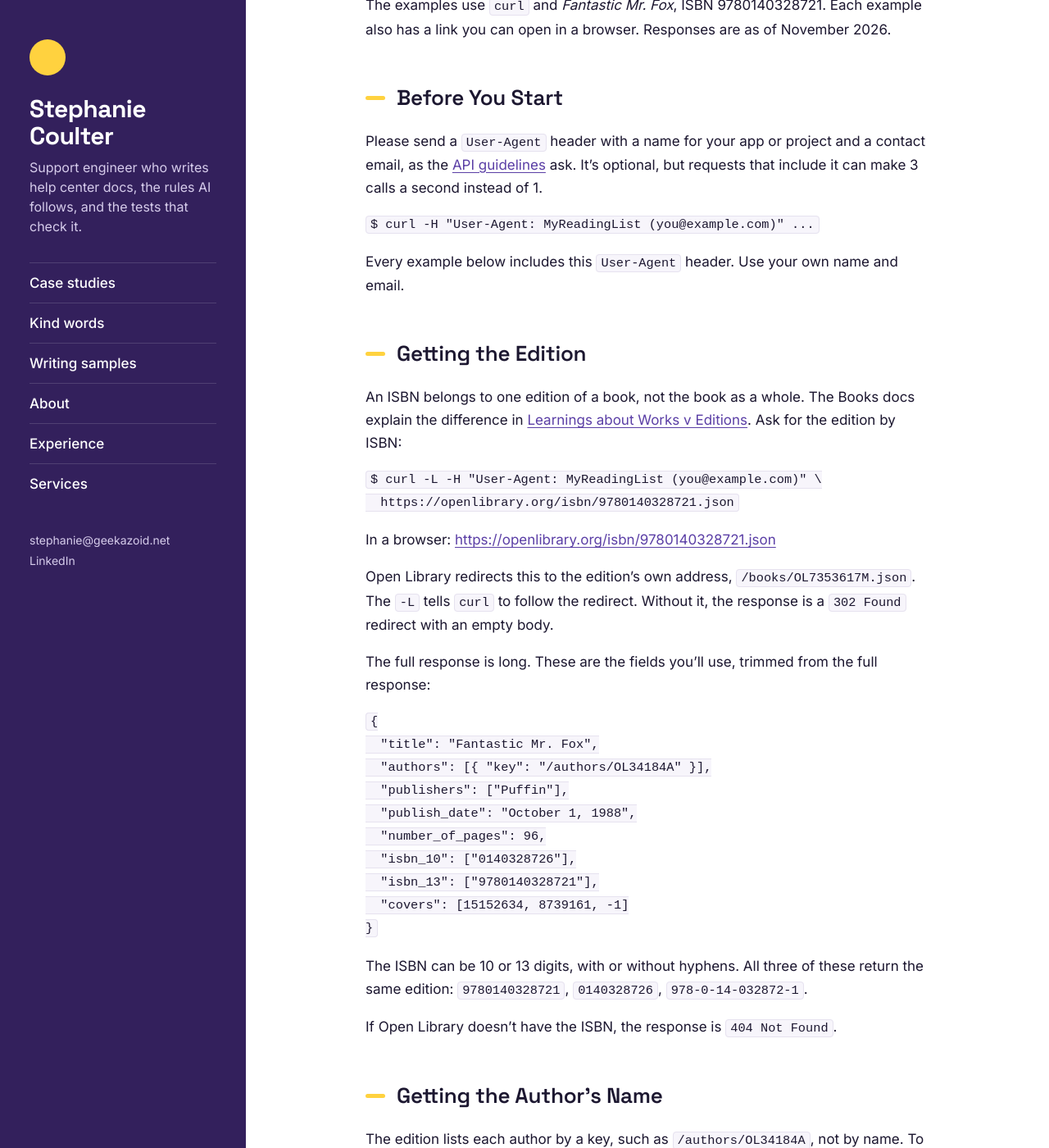
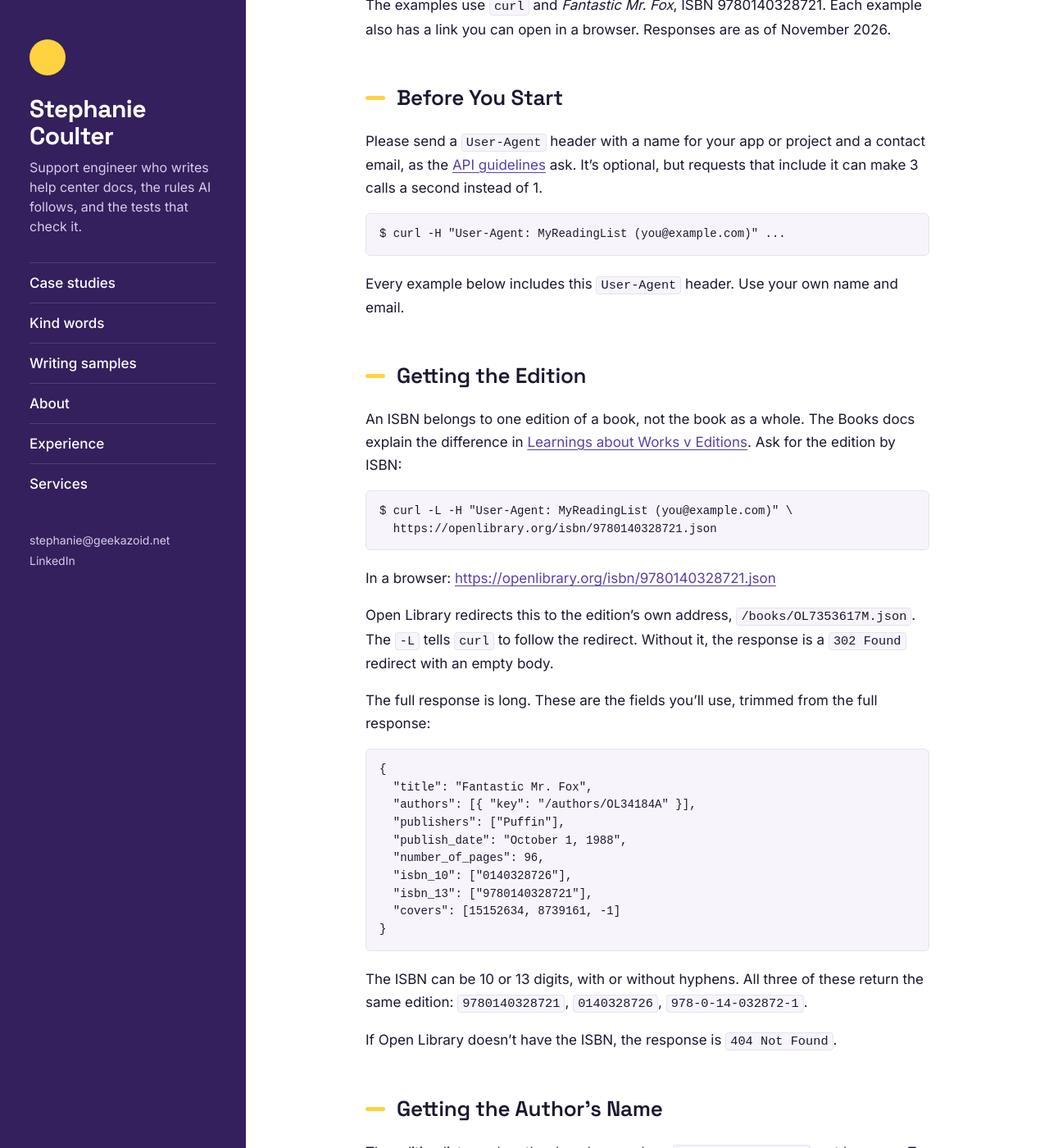
Before and after one commit to stephanoodle/portfolio, a Jekyll site: the page built from guides/open-library-isbn-lookup.md, in a window 1280 px wide and 1400 px high, scrolled down 409 px. Shown: the whole window at 82% size. Built offline with Jekyll 4.4.1, drawn with Linux system fonts in a browser that asks for light colours.

Commit message:
Code blocks: one box that scrolls sideways on a phone, instead of running off the screen

```diff
--- a/assets/style.css
+++ b/assets/style.css
@@ -164,6 +164,10 @@ section.block { padding-block: 72px 8px; }
 .prose h2::before { content: ""; flex: none; width: 24px; height: 5px; border-radius: 3px; background: var(--yellow); }
 .prose li { margin-bottom: 8px; }
 .prose code { font-size: 0.9em; background: var(--tint); border: 1px solid var(--line); padding: 1px 5px; border-radius: 4px; }
+/* Code blocks (the API guides): one box, scrolls sideways on a phone instead of
+   running off the screen. Code inside a block drops the inline-code box. */
+.prose pre { background: var(--tint); border: 1px solid var(--line); border-radius: 6px; padding: 14px 16px; margin: 16px 0 20px; overflow-x: auto; overflow-wrap: normal; font-size: 14px; line-height: 1.55; }
+.prose pre code { background: none; border: 0; padding: 0; border-radius: 0; font-size: inherit; white-space: pre; }
 .prose .table-wrap, .prose table { max-width: 100%; }
 .prose table { display: block; overflow-x: auto; border-collapse: collapse; margin: 20px 0 28px; font-size: 15px; border-top: 1px solid var(--line); }
 .prose th, .prose td { text-align: left; vertical-align: top; padding: 12px 16px 12px 0; border-bottom: 1px solid var(--line); min-width: 9rem; }
```
